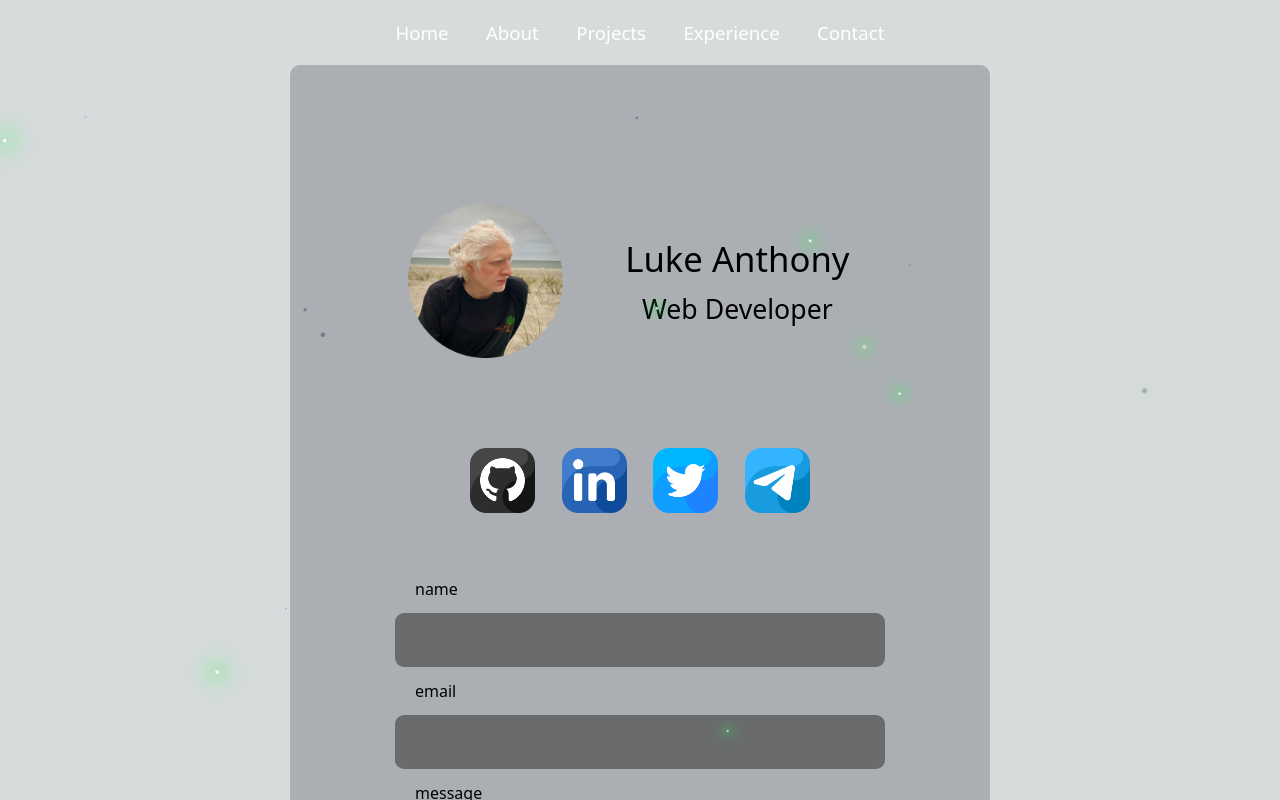
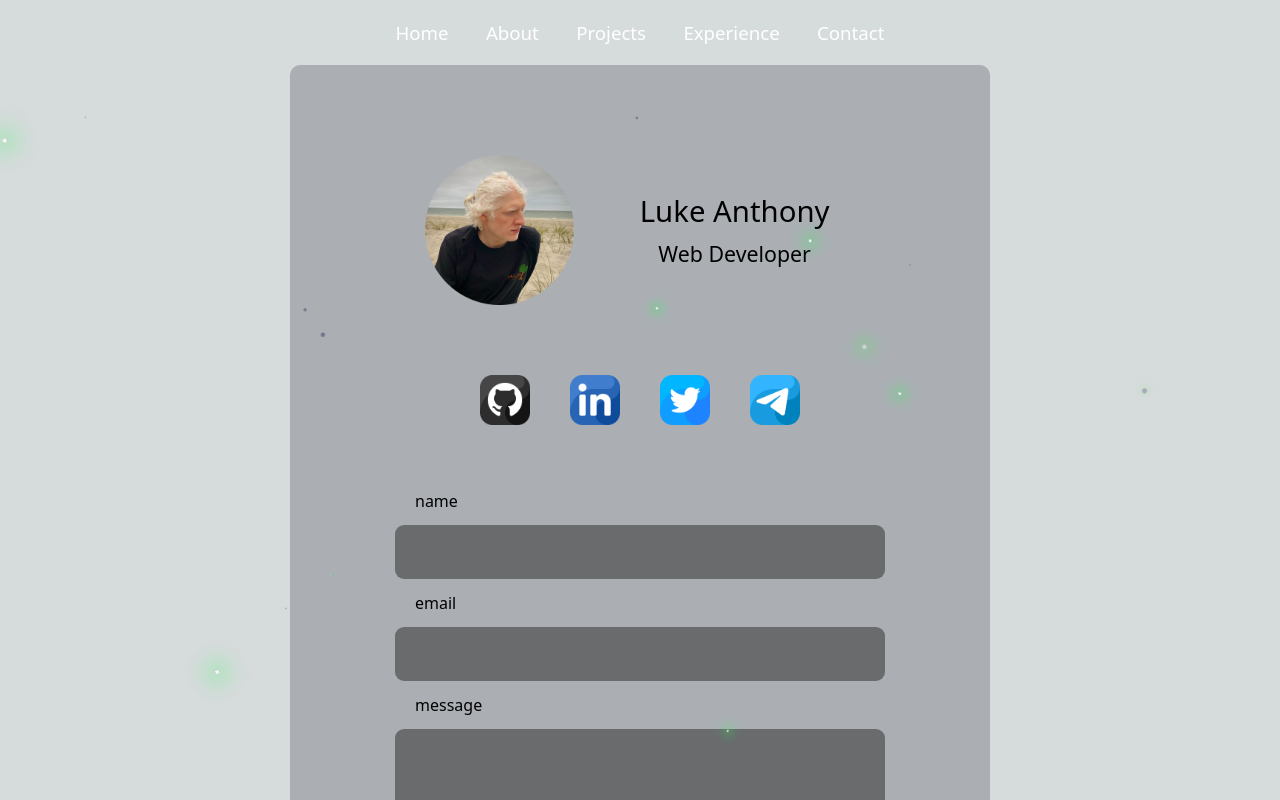
Before and after one commit to lucian1996/vite-react-portfolio, a React (Vite) app: page /contact in a window 1280 px wide. Shown: the top 800 px of the page. Built offline with nearby package versions, Linux system fonts and the light colour scheme.

Commit message:
adjusted contact page

```diff
--- a/src/components/contact-card.tsx
+++ b/src/components/contact-card.tsx
@@ -1,14 +1,14 @@
 import GetIsMobile from '../utility/function/get-is-mobile';
 
 export default function ContactCard() {
-  let iconSize = 65;
+  let iconSize = 50;
   const isMobile = GetIsMobile();
   if (isMobile) {
     iconSize = 45;
   }
   return (
     // <div className="contact-card">
-    <div className={isMobile ? ' contact-card pt-20' : 'contact-card pt-32'}>
+    <div className={isMobile ? ' contact-card pt-12' : 'contact-card pt-20'}>
       <div className="contact-card-header">
         <div className="contact-card-image-frame">
           <div className="contact-card-image">
--- a/src/style/page/contact.css
+++ b/src/style/page/contact.css
@@ -6,12 +6,11 @@
   border-radius: 10px;
   display: flex;
   flex-direction: column;
-    min-width: 400px;
+  min-width: 400px;
   max-width: 700px;
 }
 
 #Contact form {
-
   margin: 0 auto;
   width: 75%;
   height: 100%;
@@ -63,7 +62,6 @@ textarea:focus {
   justify-content: center;
   align-items: center;
 
-
   /* padding-bottom: 60px; */
 }
 #Contact .contact-card-header {
@@ -86,20 +84,20 @@ textarea:focus {
 }
 #Contact .contact-card-header-info-name {
   /* background-color: rgba(160, 95, 95, 0.346); */
-  font-size: 26pt;
+  font-size: 22pt;
 }
 #Contact .contact-card-header-info-title {
   /* background-color: rgba(160, 158, 95, 0.346); */
-  font-size: 20pt;
+  font-size: 16pt;
 }
 #Contact .contact-card-footer {
   /* background-color: rgba(160, 158, 95, 0.346); */
   margin-left: auto;
   margin-right: auto;
-  padding-top: 90px;
+  padding-top: 70px;
   padding-bottom: 20px;
   display: flex;
   justify-content: space-between;
   align-items: center;
-  gap: 20pt;
+  gap: 30pt;
 }
```
